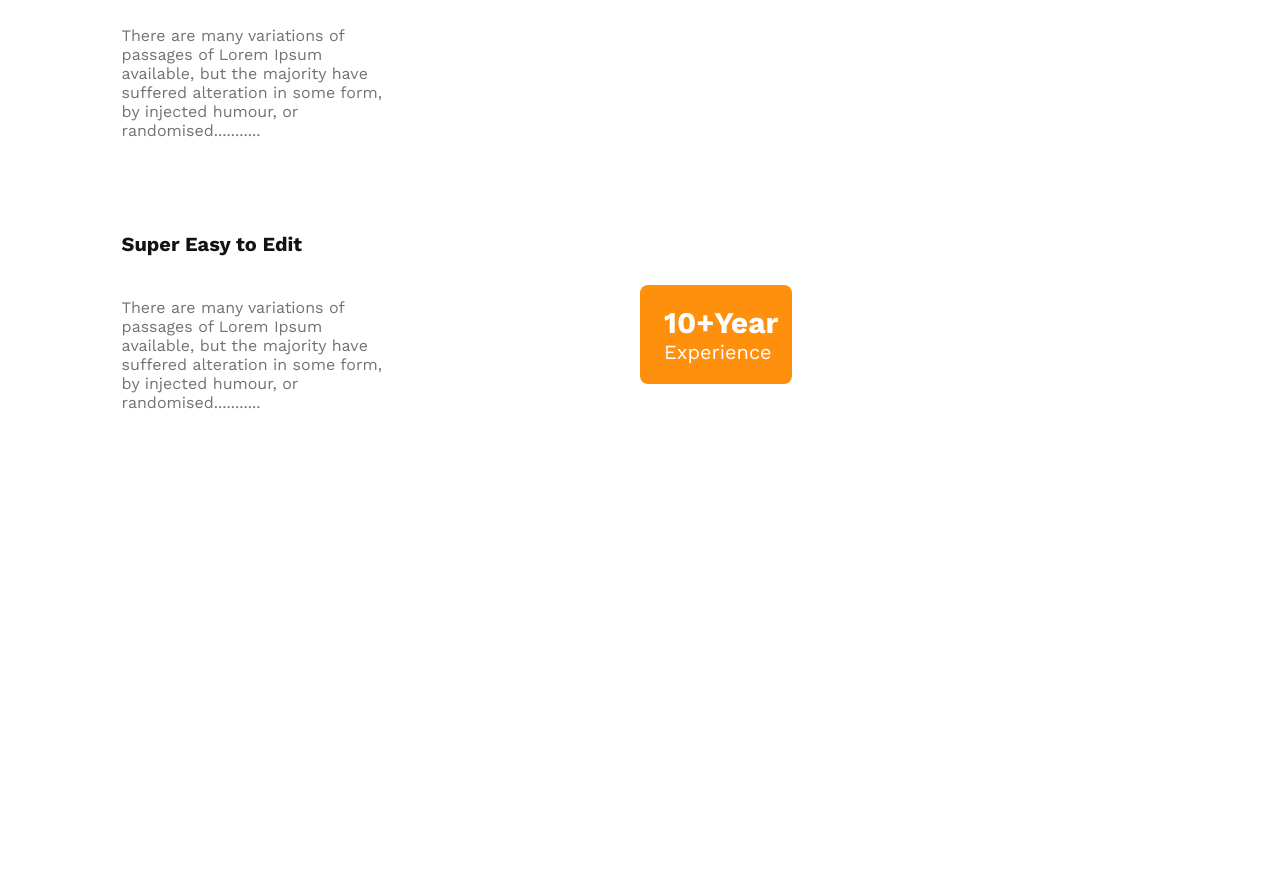
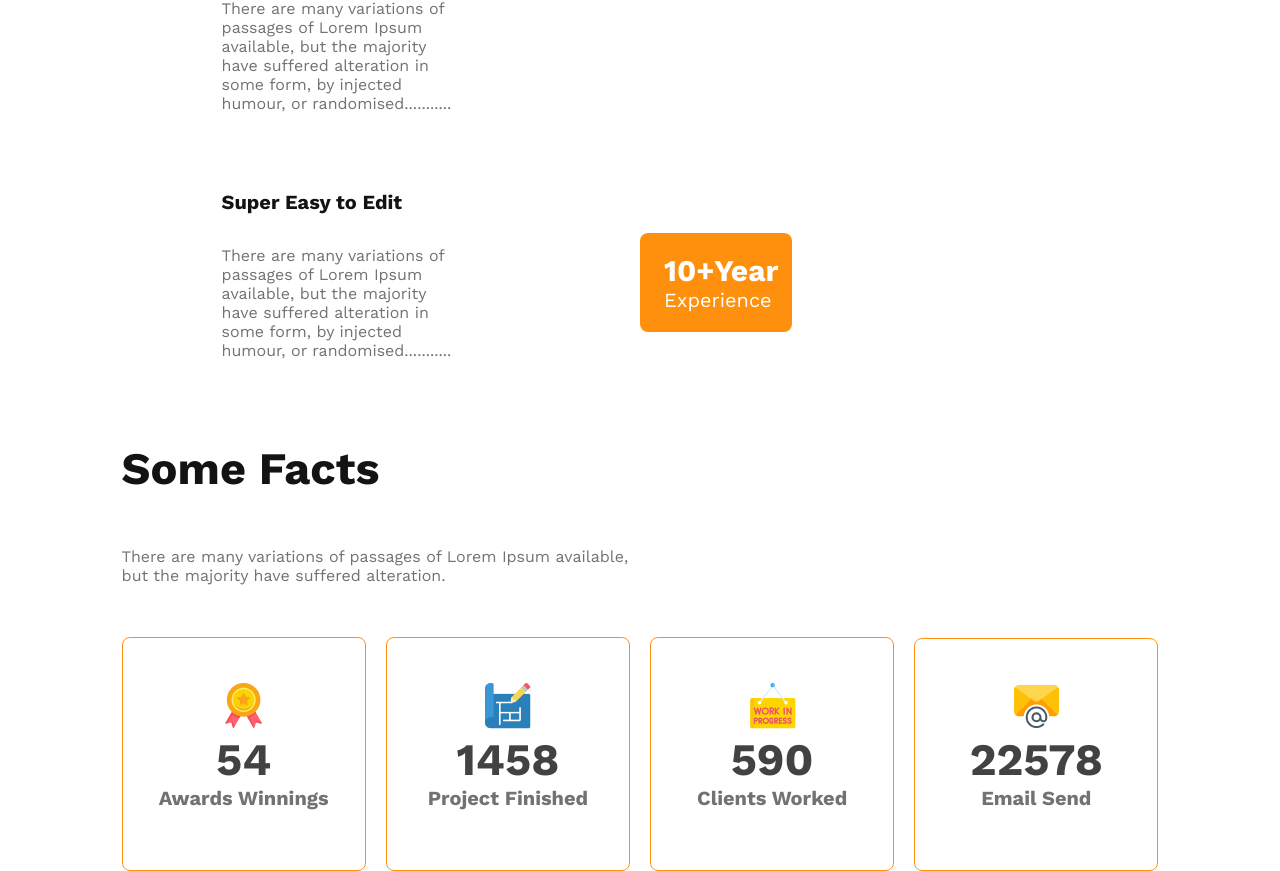
Before and after one commit to RB-Rathin/second-assignment, a plain HTML site: page index.html in a window 1280 px wide. Shown: the part 3274-4145 px from the top of the page. Before the commit the page ends 3718 px from the top, so only its background shows below. Drawn offline with nearby package versions, Linux system fonts and the light colour scheme.

Commit message:
Added achievement part with some animition and some changes

```diff
--- a/index.html
+++ b/index.html
@@ -100,6 +100,34 @@
         </section>
 
         <!-- End advertisement part  -->
+        <!-- Start achievement part -->
+        <section class="container">
+            <h2 class="facts-title">Some Facts</h2>
+            <p class="facts-description">There are many variations of passages of Lorem Ipsum available, <br> but the majority have suffered alteration.</p>
+            <div class="achievement-container">
+                <div class="achievement">
+                    <img src="assets/icons/ribon.png" alt="loading">
+                    <h2>54</h2>
+                    <p>Awards Winnings</p>
+                </div>
+                <div class="achievement">
+                    <img src="assets/icons/projects.png" alt="loading">
+                    <h2>1458</h2>
+                    <p>Project Finished</p>
+                </div>
+                <div class="achievement">
+                    <img src="assets/icons/customers.png" alt="loading">
+                    <h2>590</h2>
+                    <p>Clients Worked</p>
+                </div>
+                <div class="achievement">
+                    <img src="assets/icons/email.png" alt="loading">
+                    <h2>22578</h2>
+                    <p>Email Send</p>
+                </div>
+            </div>
+        </section>
+        <!-- End achievement part -->
     </main>
 
 
--- a/styles/style.css
+++ b/styles/style.css
@@ -15,7 +15,8 @@ header {
     padding-top: 50px;
 }
 
-.btn-primary, .ad-btn {
+.btn-primary,
+.ad-btn {
     background: #FF900E;
     border-radius: 8px;
     border: none;
@@ -27,7 +28,8 @@ header {
 
 nav,
 ul,
-.features-container {
+.features-container,
+.achievement-container {
     display: flex;
     justify-content: space-between;
     align-items: center;
@@ -36,7 +38,8 @@ ul,
 
 .logo,
 .banner-title,
-.ad-title {
+.ad-title,
+.facts-title {
     font-weight: 700;
     font-size: 45px;
     color: #131313;
@@ -66,7 +69,8 @@ nav li a {
     margin: 16px 0px;
 }
 
-.banner-description p {
+.banner-description p,
+.facts-description {
     font-weight: 400;
     font-size: 16px;
     color: #727272;
@@ -109,7 +113,8 @@ nav li a {
 }
 
 .features-description,
-.ad-description, .item-description {
+.ad-description,
+.item-description {
     color: #727272;
     font-size: 16px;
     font-weight: 400;
@@ -117,12 +122,14 @@ nav li a {
 }
 
 /* Advertisement part design */
-#ad-container{
-    position:relative;
+#ad-container {
+    position: relative;
 }
+
 .advertisement-container {
     display: flex;
     gap: 58px;
+    padding-left: 100px;
 }
 
 .ad-title {
@@ -134,22 +141,62 @@ nav li a {
     font-weight: 600;
     font-size: 20px;
     color: #131313;
-    padding:60px 0px 10px 0px;
+    padding-top: 45px;
 }
-.ad-btn{
+
+.ad-btn {
     position: absolute;
     left: 50%;
-    right:50%;
-    bottom:60px;
-    width:10%;
+    right: 50%;
+    bottom: 60px;
+    width: 10%;
     text-align: center;
 }
-.ad-btn p{
+
+.ad-btn p {
     font-weight: 300;
 }
 
+.achievement {
+    width: 90%;
+    border: 1px solid #FF900E;
+    border-radius: 8px;
+    text-align: center;
+    /* transition: (background-color 2s)(color 2s); */
+    /* transition-property: background-color,color;  */
+    transition: background-color 1s ease-out, color 2s ease-out,border ease-out,width 2s;
+}
+
+.achievement:hover {
+    background-color: aqua;
+    width:100%;
+    border:none;
+    transform: translateZ(100%);
+}
+
+.achievement img {
+    padding-top: 45px;
+}
+
+.achievement h2 {
+    font-weight: 600;
+    font-size: 45px;
+    color: #424242;
+}
+.achievement:hover.achievement h2{
+    color:white;
+}
+.achievement:hover.achievement p{
+    color:blue;
+}
 
 
+.achievement p {
+    font-weight: 600;
+    font-size: 20px;
+    color: #727272;
+    padding-bottom: 60px;
+}
 
 
 
@@ -158,7 +205,8 @@ nav li a {
 @media only screen and (max-width:576px) {
 
     nav,
-    ul, .advertisement-container {
+    ul,
+    .advertisement-container, .achievement-container {
         flex-direction: column;
     }
 
@@ -179,14 +227,20 @@ nav li a {
     .features-gallery {
         grid-template-columns: repeat(1, 1fr);
     }
-    .advertisement-model img{
-        width:100%;
+
+    .advertisement-container {
+        padding-left: 0px;
     }
-    .ad-btn{
-        width:40%;
-        position:absolute;
+
+    .advertisement-model img {
+        width: 100%;
+    }
+
+    .ad-btn {
+        width: 40%;
+        position: absolute;
         bottom: 0px;
         left: 20%;
-        right:50%;
+        right: 50%;
     }
 }
```
